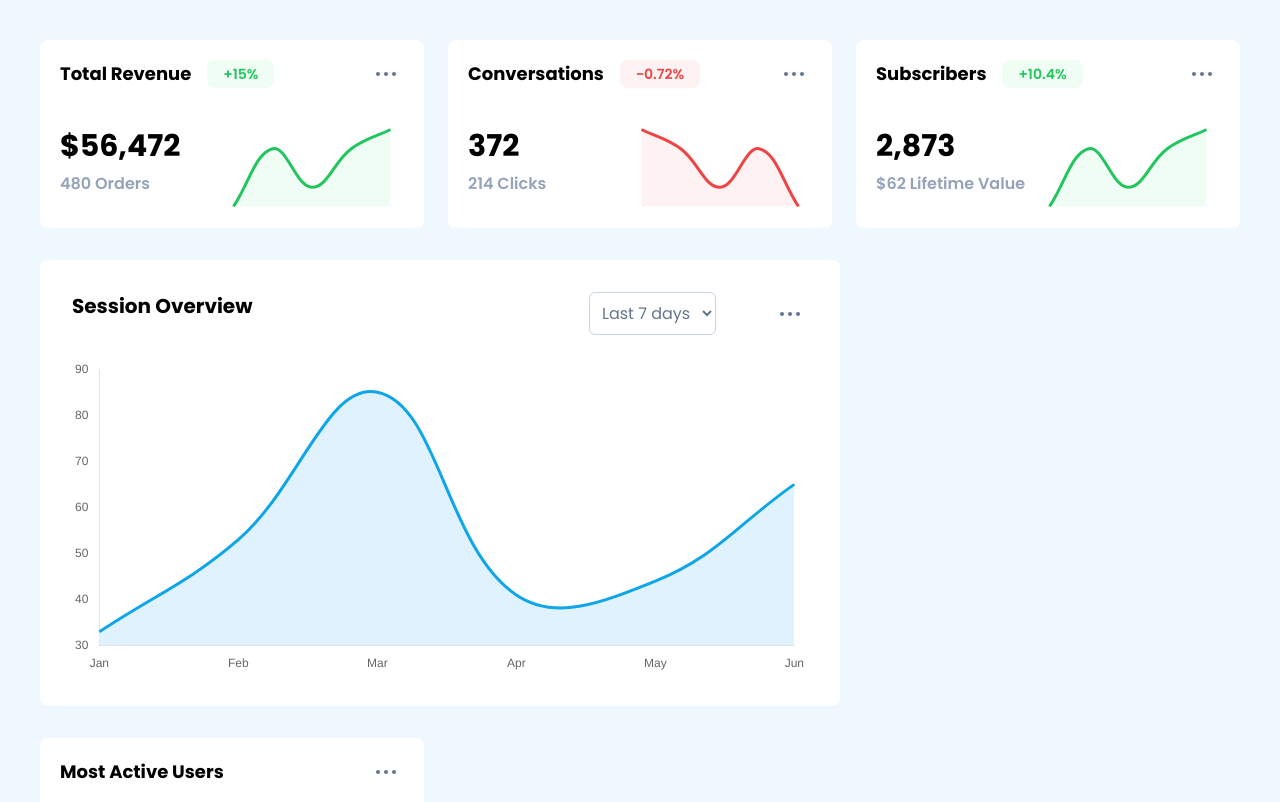
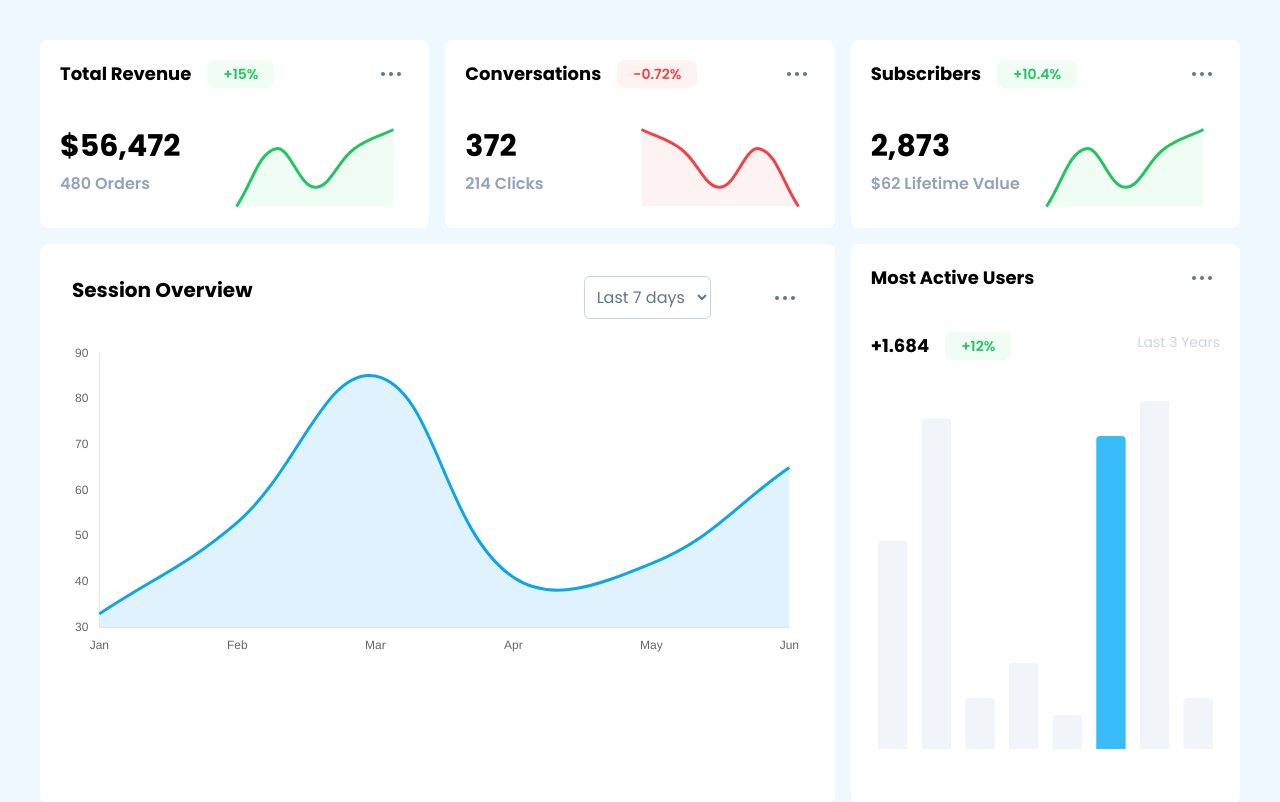
Before and after one commit to VirtualPirate/ChartJS-Graph-Dashboard, a React (Vite) app: page / in a window 1280 px wide. Shown: the top 802 px of the page. Built offline with nearby package versions, Linux system fonts and the light colour scheme.

Commit message:
Added the design into css grids

```diff
--- a/src/App.tsx
+++ b/src/App.tsx
@@ -38,12 +38,15 @@ const infos: InfoCardArray = [
 
 function App() {
   return (
-    <div className="flex flex-col gap-8 p-10">
-      <div className="flex gap-6">
-        {infos.map((info) => {
-          return <SingleInfoCard {...info} />;
-        })}
-      </div>
+    <div
+      className="grid grid-cols-3 gap-4 p-10"
+      // "flex flex-col gap-8 p-10"
+    >
+      {/* <div className="flex gap-6"> */}
+      {infos.map((info) => {
+        return <SingleInfoCard {...info} />;
+      })}
+      {/* </div> */}
 
       <SessionGraphCard />
       <BarChartCard
--- a/src/components/dashboard/cards/BarChartCard/bar-chart-card.component.tsx
+++ b/src/components/dashboard/cards/BarChartCard/bar-chart-card.component.tsx
@@ -74,7 +74,7 @@ interface BarChartCardProps {
 
 export default function BarChartCard(props: BarChartCardProps) {
   return (
-    <div className=" bg-white rounded-lg p-5 w-96 flex flex-col justify-between gap-10">
+    <div className=" bg-white rounded-lg p-5 flex flex-col justify-between gap-10">
       <div className="flex justify-between">
         <div className="flex gap-4 w-[100%]">
           <span className={` text-black text-lg font-bold`}>{props.title}</span>
--- a/src/components/dashboard/cards/SingleInfoCard/single-info-card.component.tsx
+++ b/src/components/dashboard/cards/SingleInfoCard/single-info-card.component.tsx
@@ -38,7 +38,7 @@ export default function SingleInfoCard(props: SingleInfoCardProps) {
   };
 
   return (
-    <div className=" bg-white rounded-lg p-5 w-96 flex flex-col justify-between gap-10">
+    <div className=" bg-white rounded-lg p-5 flex flex-col justify-between gap-10">
       <div className="flex justify-between">
         <div className="flex gap-4 w-[100%]">
           <span className={` text-black text-lg font-bold`}>{props.title}</span>
--- a/src/components/dashboard/overview/session_graph_card.component.tsx
+++ b/src/components/dashboard/overview/session_graph_card.component.tsx
@@ -45,7 +45,7 @@ const chartOptions = {
 
 export default function SessionGraphCard() {
   return (
-    <div className="flex flex-col gap-6 bg-white p-8 rounded-lg w-8/12">
+    <div className="col-span-2 flex flex-col gap-6 bg-white p-8 rounded-lg">
       <div className="flex justify-between">
         <span className="font-bold text-xl">Session Overview</span>
         <div className="flex gap-4">
```
